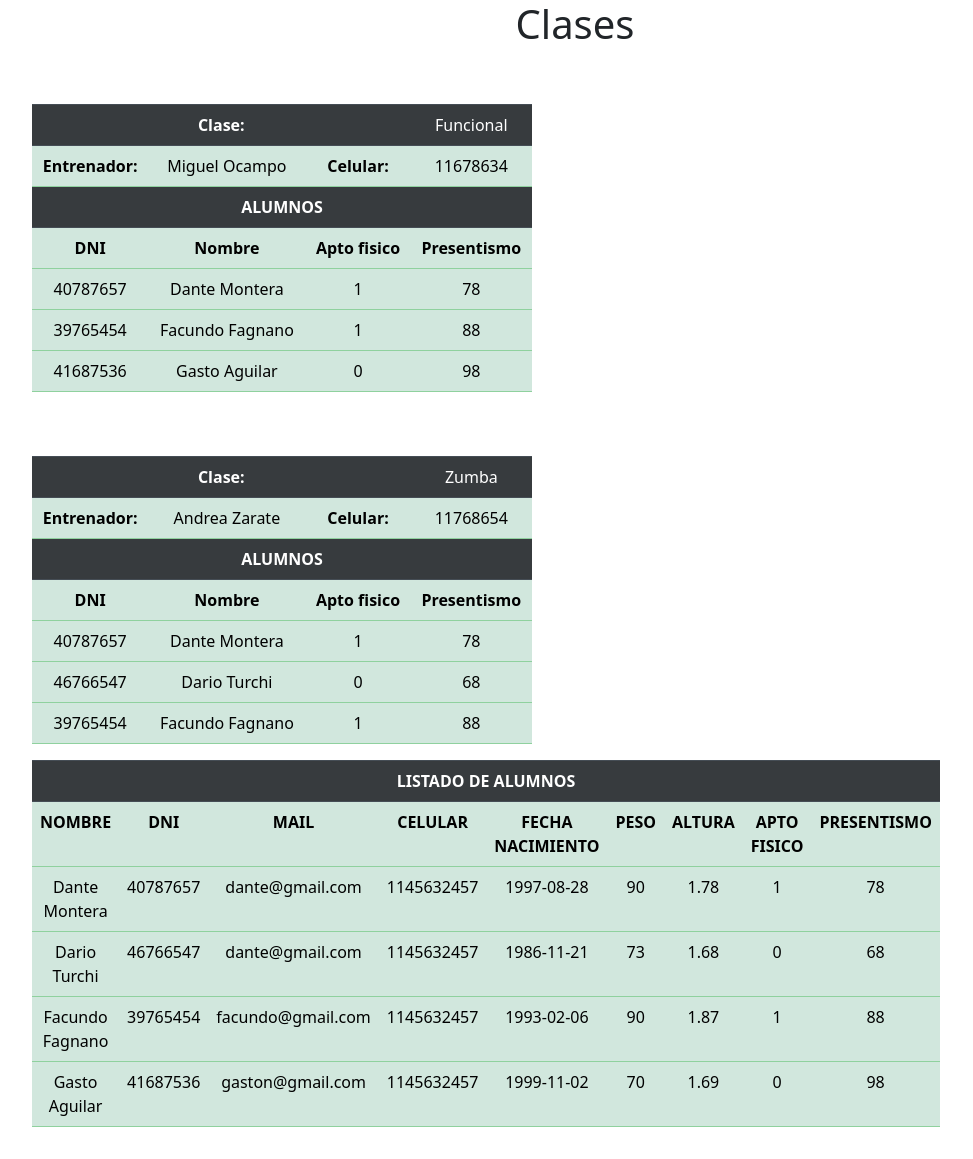
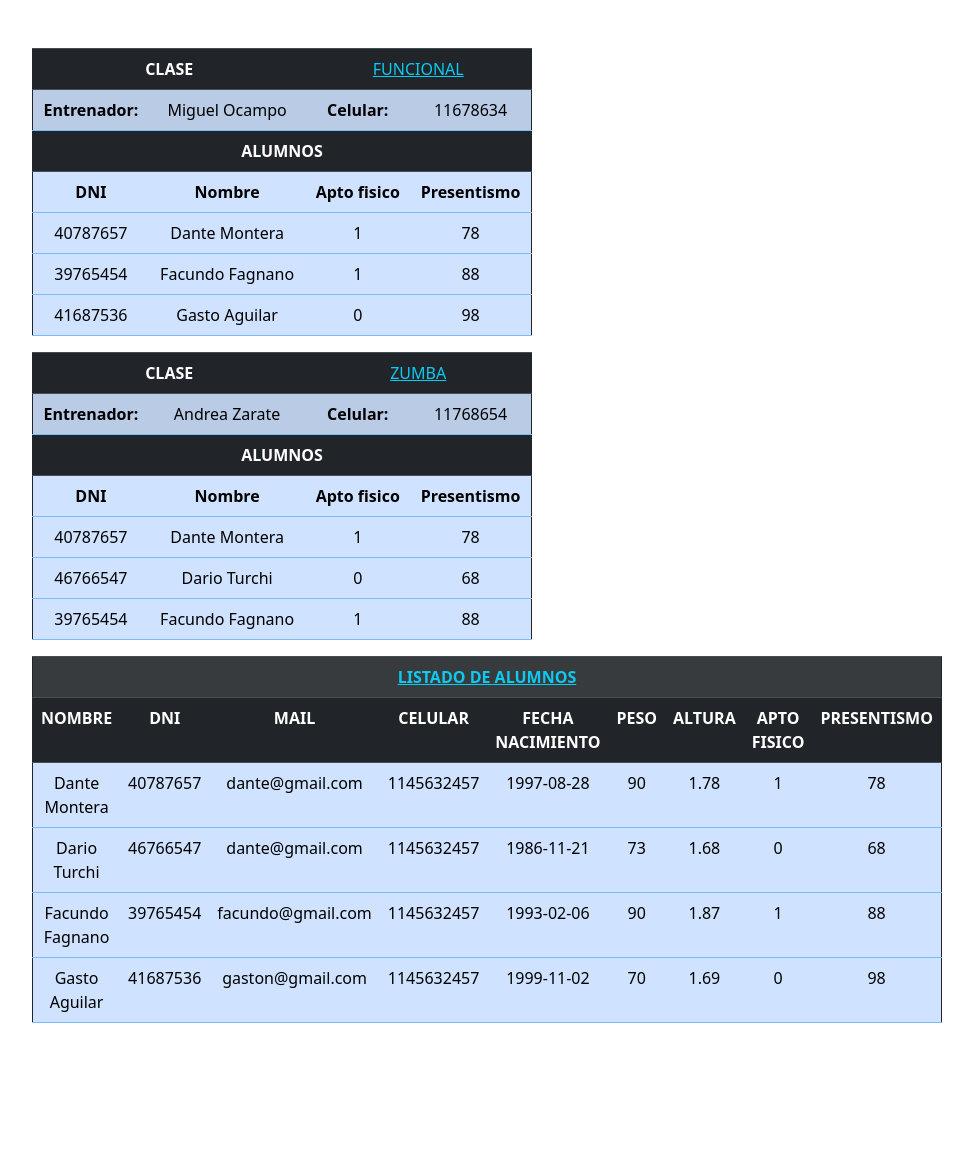
Before and after one commit to tamara-o1995/php, a PHP site: page /gimnasio.php in a window 1280 px wide. Shown: the whole page, without its empty margins (65-1038 px from the left). After the commit the page ends 1023 px from the top, so only its background shows below. Run offline with PHP 8.4, Linux system fonts and the light colour scheme; some libraries are stand-ins or nearby versions.

Commit message:
gimnasio.php

```diff
--- a/gimnasio.php
+++ b/gimnasio.php
@@ -159,20 +159,20 @@ class Clase
     }
     public function ImprimirListado()
     {
-        echo "<table class='table table-success table table-hover text-center' style='width:500px'>";
-        echo "<tr class='table-active table-dark'>
-                <th colspan='3'>Clase:</th>
-                <td>" . $this->nombre . "</td>
-              <tr>
+        echo "<table class='table table-primary table table-hover text-center border border-dark' style='width:500px'>";
+        echo "<tr class='table-dark'>
+                <th colspan='2' class='text-uppercase'>Clase</th>
+                <td colspan='2' class='text-info text-uppercase text-decoration-underline'>" . $this->nombre . "</td>
+              <tr class='table-active'>
                 <th>Entrenador:</th>
                 <td>" . $this->entrenador->nombre . "</td>
                 <th>Celular:</th>
                 <td>" . $this->entrenador->celular . "</td>
 
             </tr>
-              <tr class='table-active table-dark'>
+              <tr class='table-dark'>
                     <th colspan='4' class='text-center'>ALUMNOS</th>
-                    <tr class='text-center'>
+                    <tr class='text-center border border-dark'>
                         <th>DNI</th>
                         <th>Nombre</th>
                         <th>Apto fisico</th>
@@ -242,13 +242,7 @@ $clase2->inscribirAlumno($alumno3);
 
 <body>
     <div class="container">
-        <div class="row">
-            <div class="col-12">
-                <h1 class="text-center">Clases</h1>
-            </div>
-        </div>
-
-        <div class="row">
+        <div class="row justify-content-around">
             <div class="col-12">
                 <div class="col-6 py-3">
                     <?php $clase1->imprimirListado(); ?>
@@ -260,12 +254,12 @@ $clase2->inscribirAlumno($alumno3);
         </div>
 
         <div class="row">
-                <div class="col-12 mt-5">
-                    <table class="table table-success table table-hover text-center" style='width:500px'>
+            <div class="col-12">
+                <table class="table table-primary table table-hover text-center border border-dark" style='width:500px'>
 
-                        <tr class='table-active table-dark'>
-                            <th colspan='9' class='text-center'>LISTADO DE ALUMNOS</th>
-                        <tr class='text-center'>
+                    <tr class='table-dark'>
+                        <th colspan='9' class='text-center table-active text-info text-uppercase text-decoration-underline'>LISTADO DE ALUMNOS</th>
+                    <tr class='table-dark text-center border border-dark'>
                         <th>NOMBRE</th>
                         <th>DNI</th>
                         <th>MAIL</th>
```
Lines whose indentation alone changed are shown as unchanged.
